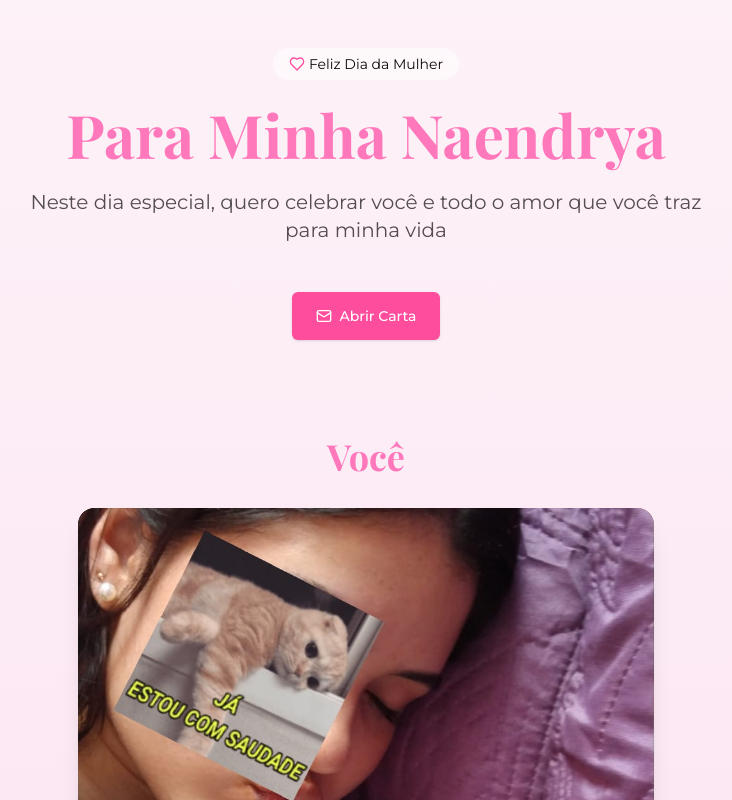
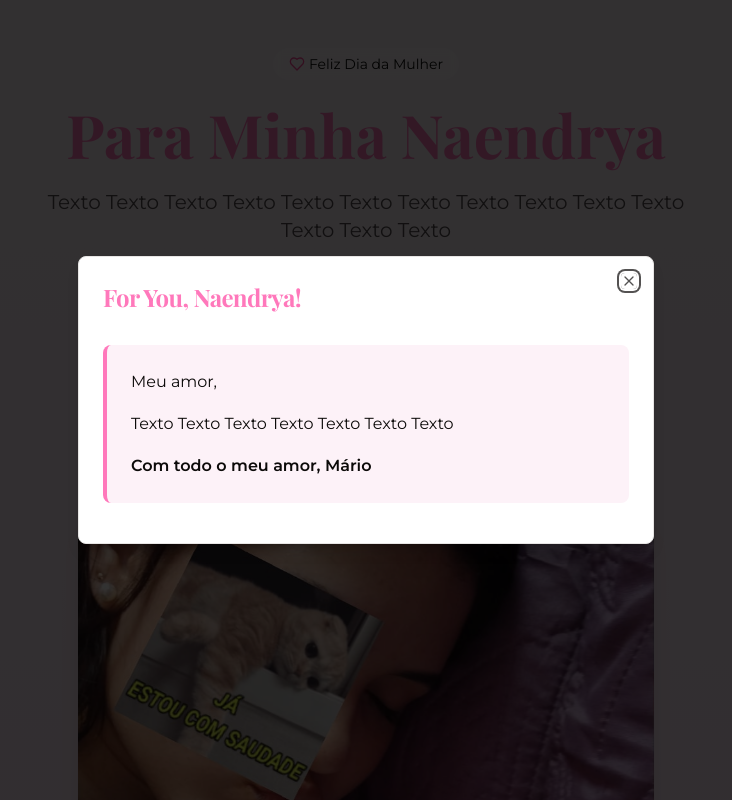
Before and after one commit to marionelsondev/iloveyounaendrya, a React (Vite) app: page / in a window 1280 px wide. Both pictures are taken after a click on the button "Abrir Carta". Shown: the top 800 px of the page, without its empty margins (274-1006 px from the left). Built offline with nearby package versions, Linux system fonts and the light colour scheme; a web font is replaced by a local one.

Commit message:
Adding a letter modal

```diff
--- a/package.json
+++ b/package.json
@@ -10,6 +10,7 @@
     "preview": "vite preview"
   },
   "dependencies": {
+    "@radix-ui/react-dialog": "^1.1.6",
     "@radix-ui/react-slot": "^1.1.2",
     "@tanstack/react-query": "^5.67.1",
     "class-variance-authority": "^0.7.1",
--- /dev/null
+++ b/src/components/ui/dialog.jsx
@@ -0,0 +1,94 @@
+import * as React from "react"
+import * as DialogPrimitive from "@radix-ui/react-dialog"
+import { X } from "lucide-react"
+
+import { cn } from "@/lib/utils"
+
+const Dialog = DialogPrimitive.Root
+
+const DialogTrigger = DialogPrimitive.Trigger
+
+const DialogPortal = DialogPrimitive.Portal
+
+const DialogClose = DialogPrimitive.Close
+
+const DialogOverlay = React.forwardRef(({ className, ...props }, ref) => (
+  <DialogPrimitive.Overlay
+    ref={ref}
+    className={cn(
+      "fixed inset-0 z-50 bg-black/80  data-[state=open]:animate-in data-[state=closed]:animate-out data-[state=closed]:fade-out-0 data-[state=open]:fade-in-0",
+      className
+    )}
+    {...props} />
+))
+DialogOverlay.displayName = DialogPrimitive.Overlay.displayName
+
+const DialogContent = React.forwardRef(({ className, children, ...props }, ref) => (
+  <DialogPortal>
+    <DialogOverlay />
+    <DialogPrimitive.Content
+      ref={ref}
+      className={cn(
+        "fixed left-[50%] top-[50%] z-50 grid w-full max-w-lg translate-x-[-50%] translate-y-[-50%] gap-4 border bg-background p-6 shadow-lg duration-200 data-[state=open]:animate-in data-[state=closed]:animate-out data-[state=closed]:fade-out-0 data-[state=open]:fade-in-0 data-[state=closed]:zoom-out-95 data-[state=open]:zoom-in-95 data-[state=closed]:slide-out-to-left-1/2 data-[state=closed]:slide-out-to-top-[48%] data-[state=open]:slide-in-from-left-1/2 data-[state=open]:slide-in-from-top-[48%] sm:rounded-lg",
+        className
+      )}
+      {...props}>
+      {children}
+      <DialogPrimitive.Close
+        className="absolute right-4 top-4 rounded-sm opacity-70 ring-offset-background transition-opacity hover:opacity-100 focus:outline-none focus:ring-2 focus:ring-ring focus:ring-offset-2 disabled:pointer-events-none data-[state=open]:bg-accent data-[state=open]:text-muted-foreground">
+        <X className="h-4 w-4" />
+        <span className="sr-only">Close</span>
+      </DialogPrimitive.Close>
+    </DialogPrimitive.Content>
+  </DialogPortal>
+))
+DialogContent.displayName = DialogPrimitive.Content.displayName
+
+const DialogHeader = ({
+  className,
+  ...props
+}) => (
+  <div
+    className={cn("flex flex-col space-y-1.5 text-center sm:text-left", className)}
+    {...props} />
+)
+DialogHeader.displayName = "DialogHeader"
+
+const DialogFooter = ({
+  className,
+  ...props
+}) => (
+  <div
+    className={cn("flex flex-col-reverse sm:flex-row sm:justify-end sm:space-x-2", className)}
+    {...props} />
+)
+DialogFooter.displayName = "DialogFooter"
+
+const DialogTitle = React.forwardRef(({ className, ...props }, ref) => (
+  <DialogPrimitive.Title
+    ref={ref}
+    className={cn("text-lg font-semibold leading-none tracking-tight", className)}
+    {...props} />
+))
+DialogTitle.displayName = DialogPrimitive.Title.displayName
+
+const DialogDescription = React.forwardRef(({ className, ...props }, ref) => (
+  <DialogPrimitive.Description
+    ref={ref}
+    className={cn("text-sm text-muted-foreground", className)}
+    {...props} />
+))
+DialogDescription.displayName = DialogPrimitive.Description.displayName
+
+export {
+  Dialog,
+  DialogPortal,
+  DialogOverlay,
+  DialogTrigger,
+  DialogClose,
+  DialogContent,
+  DialogHeader,
+  DialogFooter,
+  DialogTitle,
+  DialogDescription,
+}
--- a/src/pages/Index.jsx
+++ b/src/pages/Index.jsx
@@ -1,8 +1,9 @@
 import { Button } from "@/components/ui/button"
-import { Heart, Mail } from "lucide-react"
+import { Heart, Mail, X } from "lucide-react"
 import { Swiper, SwiperSlide } from 'swiper/react'
 
 import { Navigation, Pagination, Autoplay, EffectFade } from 'swiper/modules'
+import { Dialog, DialogClose, DialogContent, DialogHeader, DialogTitle, DialogTrigger } from "@/components/ui/dialog"
 
 import 'swiper/css'
 import 'swiper/css/navigation'
@@ -50,12 +51,40 @@ const Index = () => {
                     </div>
                     <h1 className="playfair text-4xl md:text-6xl font-bold mb-6 text-rosa">Para Minha Naendrya</h1>
                     <p className="montserrat text-lg md:text-xl opacity-70 max-w-2xl mx-auto leading-relaxed">
-                        Neste dia especial, quero celebrar você e todo o amor que você traz para minha vida
+                        Texto Texto Texto Texto Texto Texto Texto Texto Texto Texto Texto Texto Texto Texto
                     </p>
-                    <Button className="bg-rosa-escuro hover:bg-rosa text-white mt-12 p-6">
-                        <Mail size={16} />
-                        Abrir Carta
-                    </Button>
+                    <Dialog>
+                        <DialogTrigger asChild>
+                            <Button className="bg-rosa-escuro hover:bg-rosa text-white mt-12 p-6">
+                                <Mail size={16} />
+                                Abrir Carta
+                            </Button>
+                        </DialogTrigger>
+                        <DialogContent className="max-w-xl bg-white">
+                            <DialogHeader>
+                                <DialogTitle className="playfair text-2xl font-bold text-rosa">
+                                    For You, Naendrya!
+                                </DialogTitle>
+                                {/* <DialogClose className="absolute right-4 top-4 opacity-70 hover:opacity-100">
+                                    <X size={18}/>
+                                </DialogClose> */}
+                            </DialogHeader>
+
+                            <div className="my-4 p-6 bg-pink-50 rounded-lg border-l-4 border-rosa">
+                                <div className="space-y-4 text-left">
+                                    <p className="leading-relaxed">
+                                        Meu amor,
+                                    </p>
+                                    <p className="leading-relaxed">
+                                        Texto Texto Texto Texto Texto Texto Texto
+                                    </p>
+                                    <p className="leading-relaxed font-semibold">
+                                        Com todo o meu amor, Mário
+                                    </p>
+                                </div>
+                            </div>
+                        </DialogContent>
+                    </Dialog>
                 </div>
             </section>
 
@@ -98,24 +127,20 @@ const Index = () => {
             <section className="mb-24">
                 <div className="max-w-2xl mx-auto">
                     <h2 className="playfair text-4xl font-bold text-center mb-8 text-rosa">Por Que Você é Especial</h2>
+                    <div className="grid grid-cols-1 md:grid-cols-1 gap-6">
+                        <div className="bg-pink-50 p-6 rounded-lg shadow-md transform rotate-0 transition-all duration-300 hover:-rotate-1 hover:-translate-y-2 border-t-4 border-rosa">
+                            <p className="playfair text-xl font-bold text-black">Texto</p>
+                        </div>
 
-                    <div className="grid grid-cols-1 md:grid-cols-3 gap-6">
-                        <div className="bg-pink-50 p-6 rounded-lg shadow-md transform rotate-1 transition-all duration-300 hover:rotate-0 hover:-translate-y-2 border-t-4 border-rosa">
-                            <p className="playfair text-xl font-bold mb-3 text-black">Seu sorriso</p>
+                        <div className="bg-pink-50 p-6 rounded-lg shadow-md transform rotate-0 transition-all duration-300 hover:-rotate-1 hover:-translate-y-2 border-t-4 border-rosa">
+                            <p className="playfair text-xl font-bold text-black">Texto</p>
+                        </div>
+
+                        <div className="bg-pink-50 p-6 rounded-lg shadow-md transform rotate-0 transition-all duration-300 hover:-rotate-1 hover:-translate-y-2 border-t-4 border-rosa">
+                            <p className="playfair text-xl font-bold text-black">Texto</p>
                         </div>
                     </div>
 
-                    <div className="grid grid-cols-1 md:grid-cols-3 gap-6">
-                        <div className="bg-pink-50 p-6 rounded-lg shadow-md transform rotate-1 transition-all duration-300 hover:rotate-0 hover:-translate-y-2 border-t-4 border-rosa">
-                            <p className="playfair text-xl font-bold mb-3 text-black">Seu sorriso</p>
-                        </div>
-                    </div>
-
-                    <div className="grid grid-cols-1 md:grid-cols-3 gap-6">
-                        <div className="bg-pink-50 p-6 rounded-lg shadow-md transform rotate-1 transition-all duration-300 hover:rotate-0 hover:-translate-y-2 border-t-4 border-rosa">
-                            <p className="playfair text-xl font-bold mb-3 text-black">Seu sorriso</p>
-                        </div>
-                    </div>
                 </div>
             </section>
         </div>
```
Also changed, not shown: 1 other file (tests, documents, lock files or other folders).
